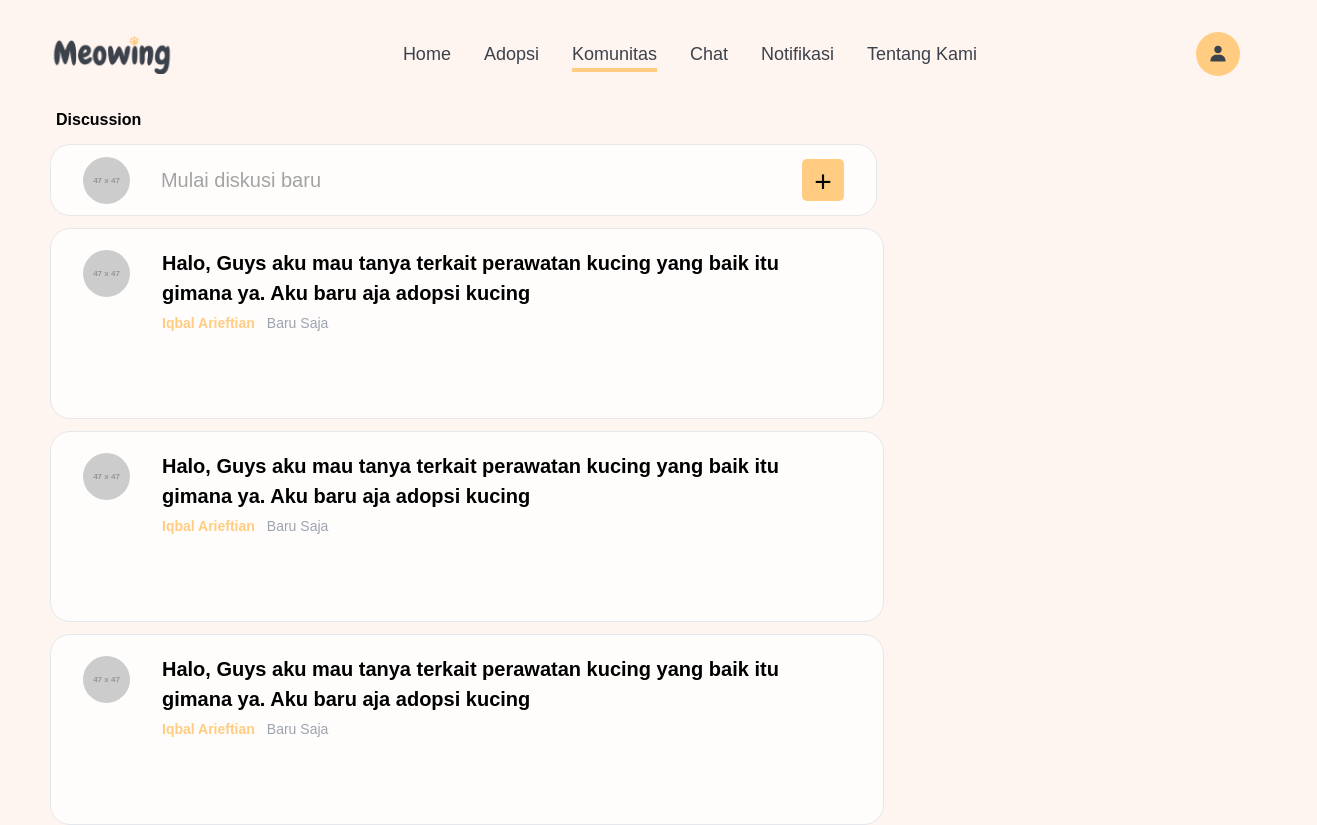
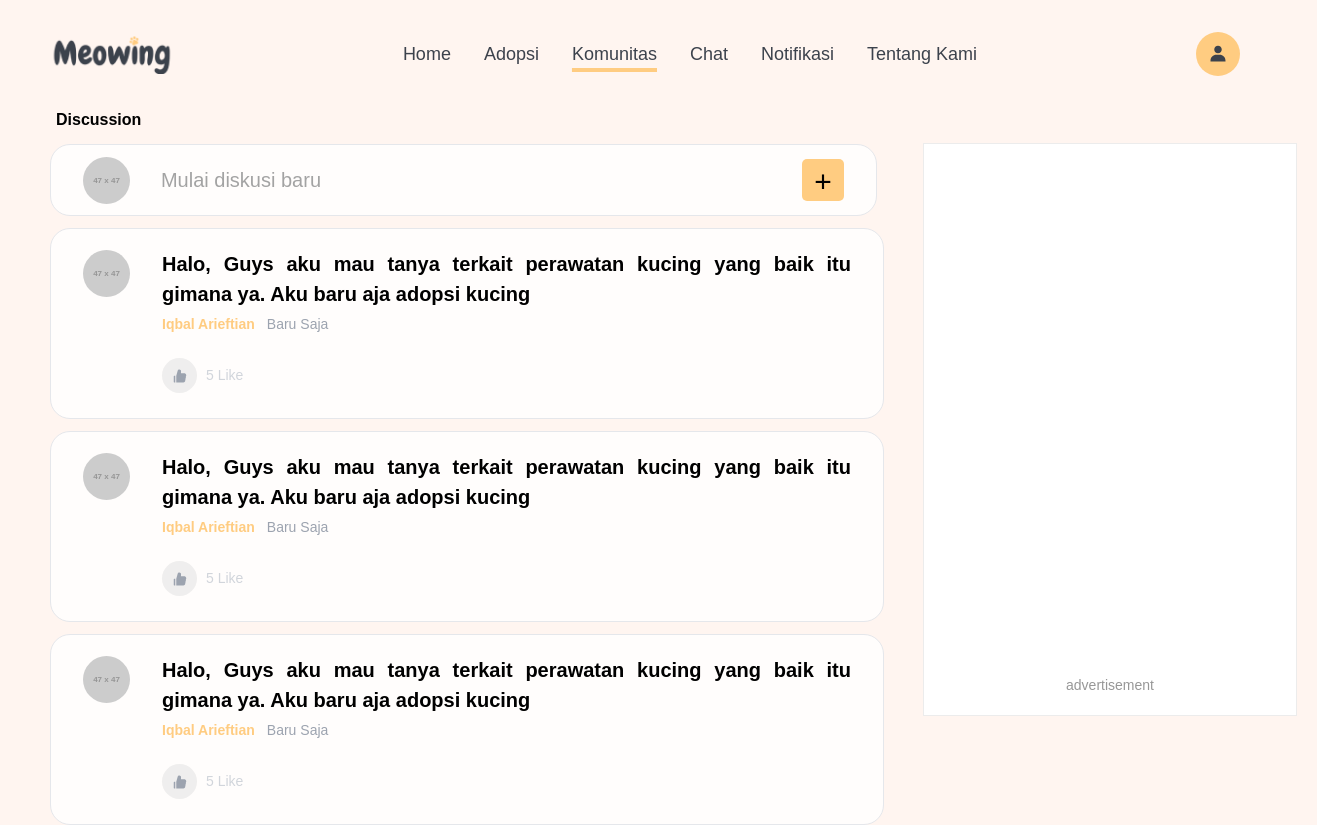
Before and after one commit to Nkas2/project-macro, a React (Vite) app: page /community in a window 1280 px wide. Shown: the top 825 px of the page, 1317 px wide, since content can reach past the window. Built offline with nearby package versions, Linux system fonts and the light colour scheme; a web font is replaced by a local one.

Commit message:
update community page

```diff
--- a/src/components/items/Comment.jsx
+++ b/src/components/items/Comment.jsx
@@ -1,7 +1,10 @@
-export const CommentContain = () => {
+import { AiFillLike } from 'react-icons/ai';
+
+export const CommentContent = () => {
   return (
     <>
-      <div className="my-3">
+      {/* foto profile */}
+      <div className="my-3 flex-1">
         <div className="bg-[#FFFDFC] rounded-[20px] border ml-[50px] w-[834px] h-[191px] flex justify-between items-center">
           <img
             src="http://placehold.it/47x47"
@@ -9,18 +12,30 @@ export const CommentContain = () => {
             className="rounded-full ml-8 mb-[100px]"
           />
 
-          <div className="mx-8">
-            <div className="comment pb-[65px]">
-              <h3 className="font-bold text-[20px]">
+          {/* kolom komen */}
+          <div className="mx-8 flex-col">
+            <div className="comment pt-[35px]">
+              <h3 className="font-bold text-[20px] text-justify">
                 Halo, Guys aku mau tanya terkait perawatan kucing yang baik itu
                 gimana ya. Aku baru aja adopsi kucing
               </h3>
-              <div className="flex items-center space-x-3 pt-[5px]">
-                <p className="pt-[px] text-[14px] text-[#FFCC81] font-bold">
-                  Iqbal Arieftian
-                </p>
-                <p className="font-thin text-[14px] text-gray-400">Baru Saja</p>
+            </div>
+
+            <div className="flex items-center space-x-3 pt-[5px] pb-[18px]">
+              <p className="pt-[px] text-[14px] text-[#FFCC81] font-bold">
+                Iqbal Arieftian
+              </p>
+              <p className="font-thin text-[14px] text-gray-400">Baru Saja</p>
+            </div>
+
+            <div className="pt-[5px] pb-[40px] flex items-center">
+              <div className="flex items-center justify-center w-[35px] h-[35px] bg-[#D9D9D9] bg-opacity-[42%] rounded-full">
+                <AiFillLike className="text-gray-400" />
               </div>
+
+              <p className="pl-[9px] font-thin text-[14px] text-gray-300">
+                5 Like
+              </p>
             </div>
           </div>
         </div>
--- a/src/page/CommunityPage.jsx
+++ b/src/page/CommunityPage.jsx
@@ -1,12 +1,14 @@
 // import { Navbar } from '../components/Navbar';
 
 import { Footer } from '../components/Footer';
-import { CommentContain } from '../components/items/Comment';
+import { CommentContent } from '../components/items/Comment';
 
 export const Community = () => {
   return (
     <>
-      <div className="mt-5 mb-2">
+      <div className="flex">
+        <div className="flex-3">
+          <div className="mt-5 mb-2 ">
             <h1 className="px-14 mb-3 font-bold">Discussion</h1>
 
             {/* new discus */}
@@ -27,9 +29,21 @@ export const Community = () => {
             </div>
           </div>
 
-      <CommentContain />
-      <CommentContain />
-      <CommentContain />
+          <CommentContent />
+          <CommentContent />
+          <CommentContent />
+        </div>
+
+        <div className="flex-1">
+          <div className="1 mt-[55px] ml-[39px] mr-5 h-[573px] w-[374px] border border-[#ECECEC] bg-white flex flex-col justify-between items-center">
+            <div className="mt-auto mb-5">
+              <p className="text-center text-sm text-[#979797]">
+                advertisement
+              </p>
+            </div>
+          </div>
+        </div>
+      </div>
 
       {/* footer */}
       <div className="w-full relative">
```
Lines whose indentation alone changed are shown as unchanged.
